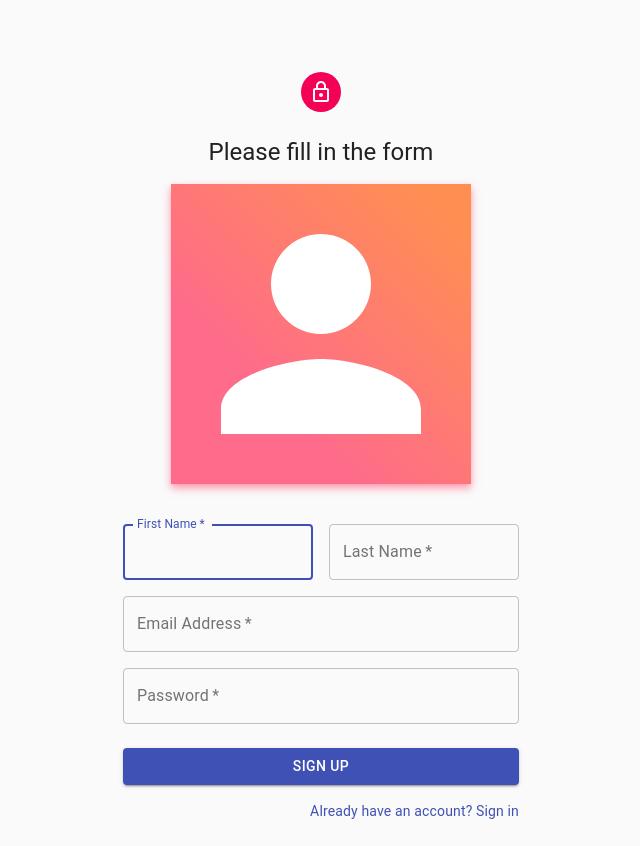
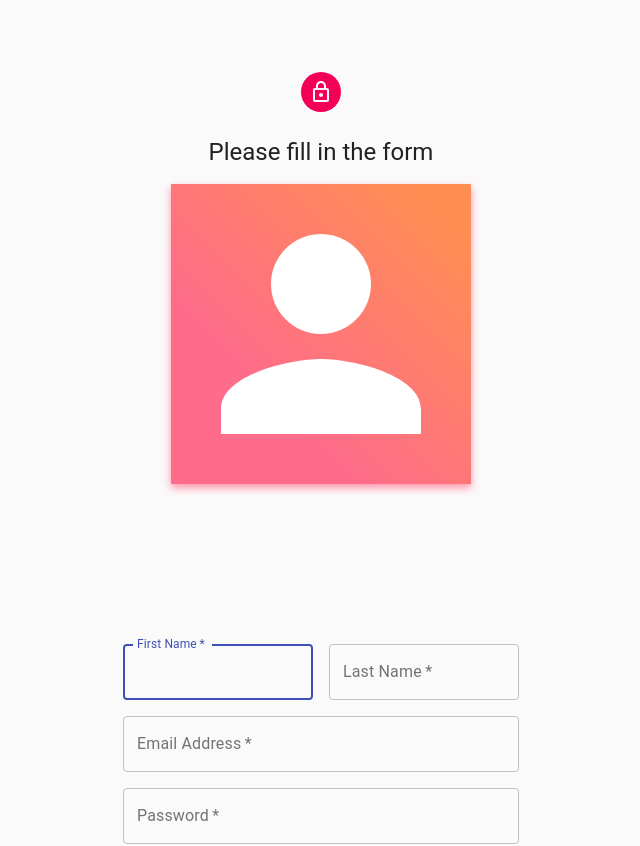
Before and after one commit to Cecco-Bandi/Web_FaceID, a React (Create React App) app in the folder client/: page /signup in a window 1280 px wide. Shown: the top 846 px of the page, without its empty margins (319-959 px from the left). Built offline with nearby package versions, Linux system fonts and the light colour scheme.

Commit message:
reverted to visible canvas

```diff
--- a/client/src/SignUp.js
+++ b/client/src/SignUp.js
@@ -117,7 +117,7 @@ export default function SignUp({ regFrame, setRegFrame, context, setContext }) {
 				<Box className={classes.box} mb={2}>
 					<Webcam webcam={webcam} setWebcam={setWebcam} regFrame={regFrame} setRegFrame={setRegFrame} setSignUpMessage={setSignUpMessage} context={context} className={classes.box} />
 				</Box>
-				<canvas id="myCanvas" width="0" height="0" style={{visibility: "hidden"}}></canvas>
+				<canvas id="myCanvas" width="120" height="120" ></canvas>
 				<form
 					id='form'
 					className={classes.form}
```
Also changed, not shown: 1 other file (tests, documents, lock files or other folders).
